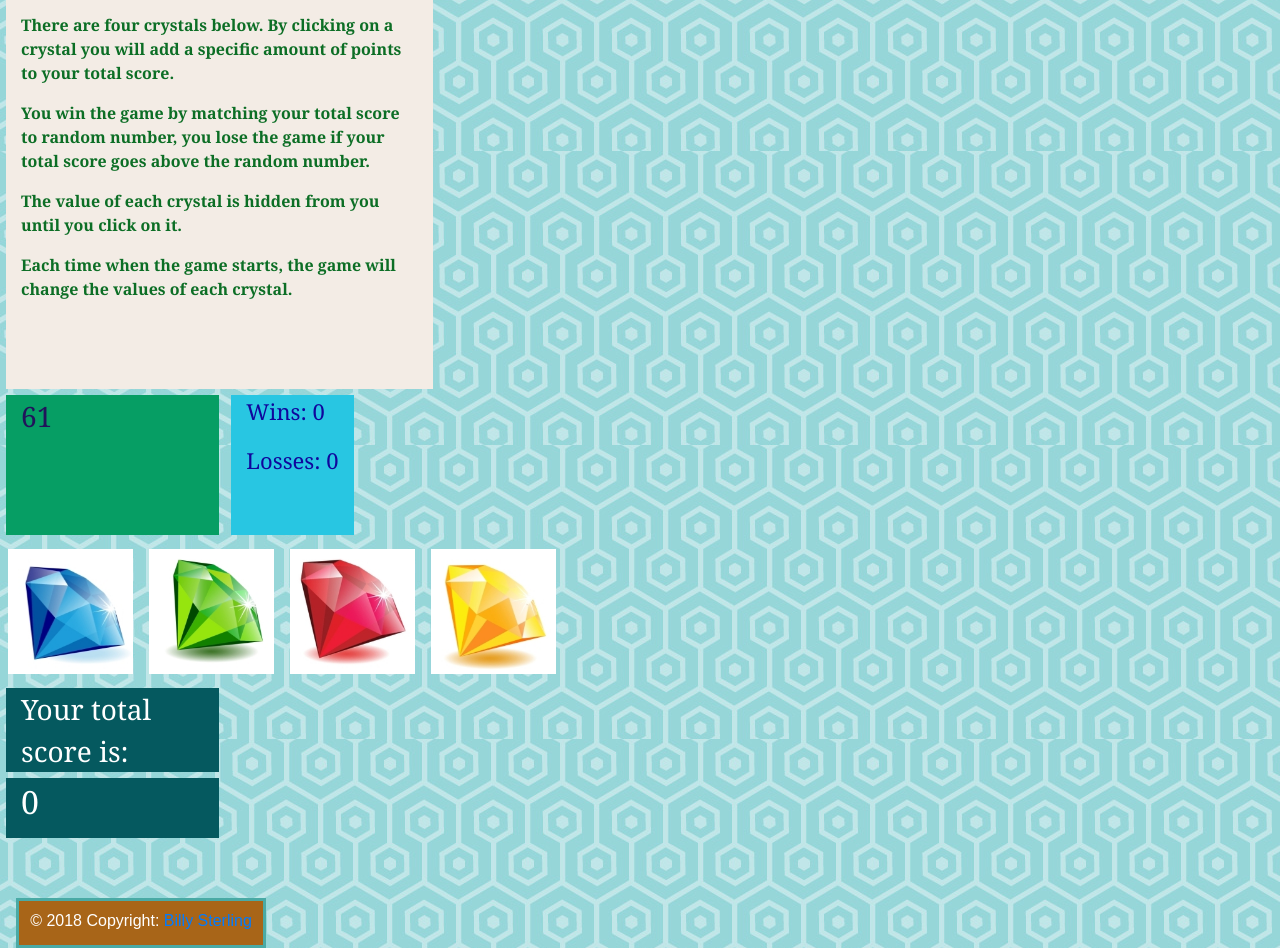
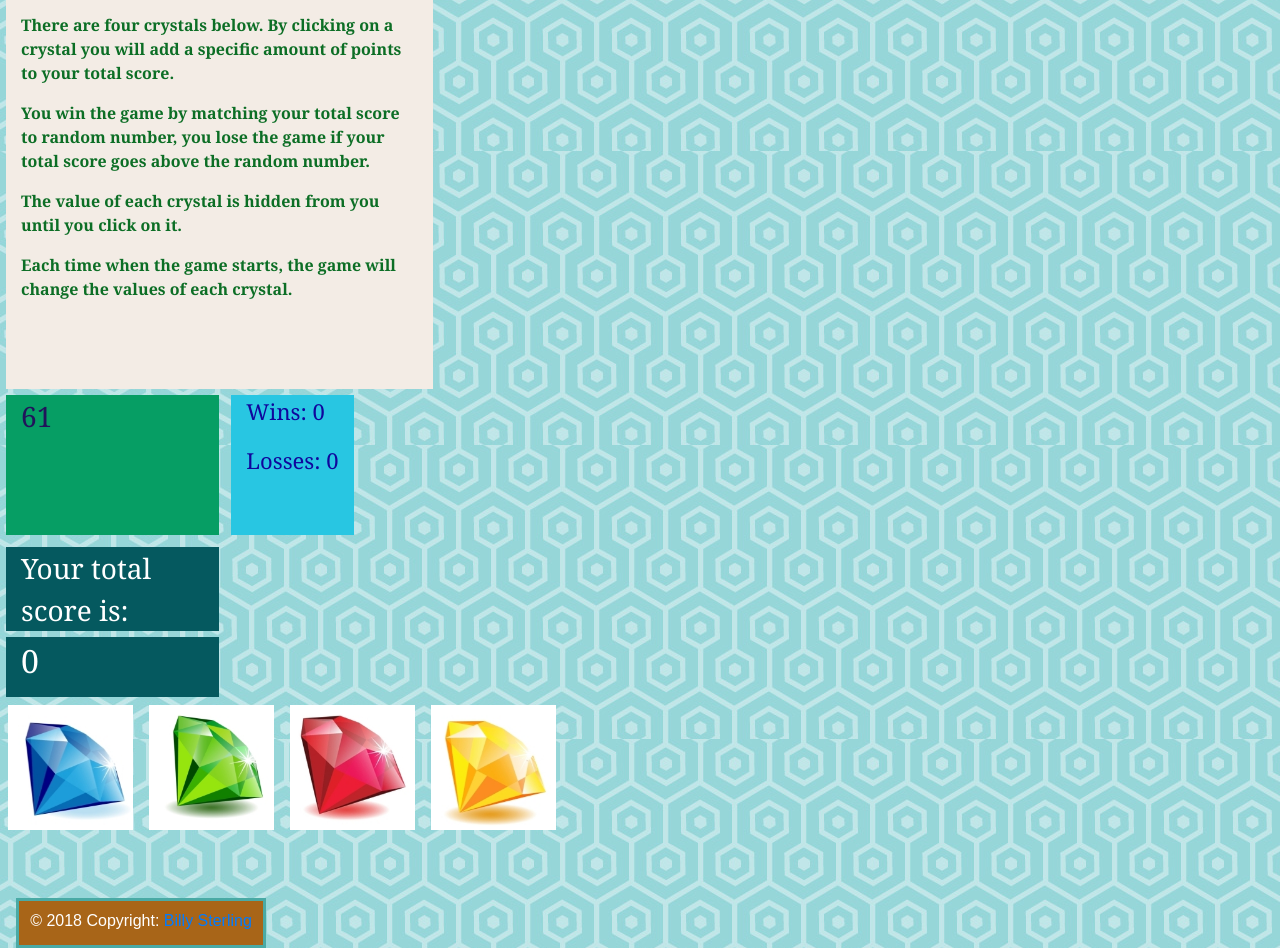
Before and after one commit to BillySterling/unit-4-game, a plain HTML site: page index.html in a window 1280 px wide. Shown: the part 143-1091 px from the top of the page. Drawn offline with nearby package versions, Linux system fonts and the light colour scheme.

Commit message:
display format update

```diff
--- a/index.html
+++ b/index.html
@@ -47,6 +47,12 @@
             </div>
         </div>
         <div class="row">
+            <div class="col-lg-2" id="total-score-display">Your total score is:</div>
+        </div>
+        <div class="row">
+            <div class="col-lg-2" id="score-display">0</div>
+        </div>
+        <div class="row">
             <div class="d-inline p-2">
                 <img class="crystal-pic" id="sapphire" alt="Sapphire" src="assets/images/blue-gem.jpg">
             </div>
@@ -60,14 +66,15 @@
                 <img class="crystal-pic" id="citrine" alt="Citrine" src="assets/images/yellow-gem.jpg">
             </div>
         </div>
+<!--
         <div class="row">
             <div class="col-lg-2" id="total-score-display">Your total score is:</div>
         </div>
 
         <div class="row">
-                <div class="col-lg-2" id="score-display">0</div>
+            <div class="col-lg-2" id="score-display">0</div>
         </div>
-
+-->
         <!-- Footer -->
         <footer class="page-footer font-small">
 
```
